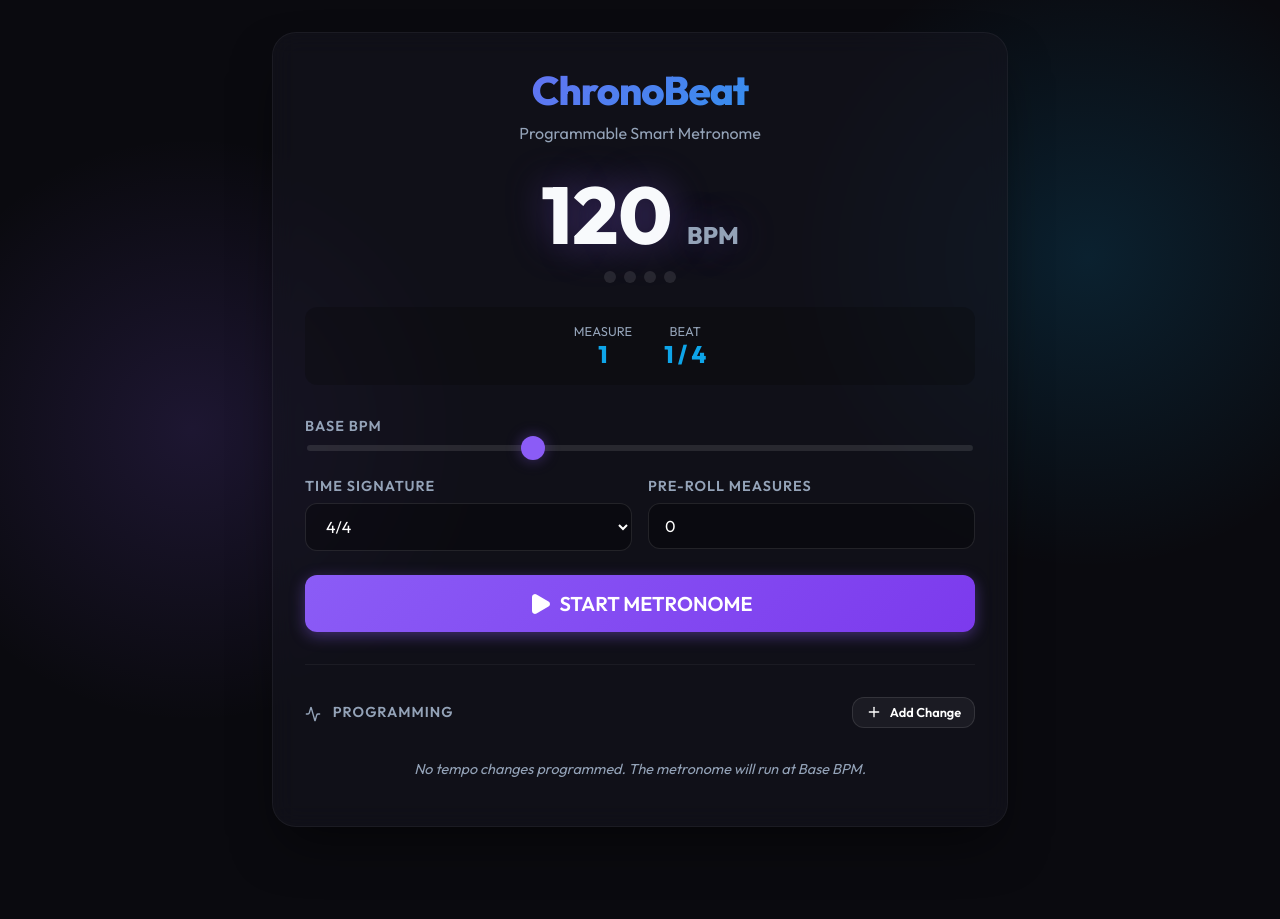
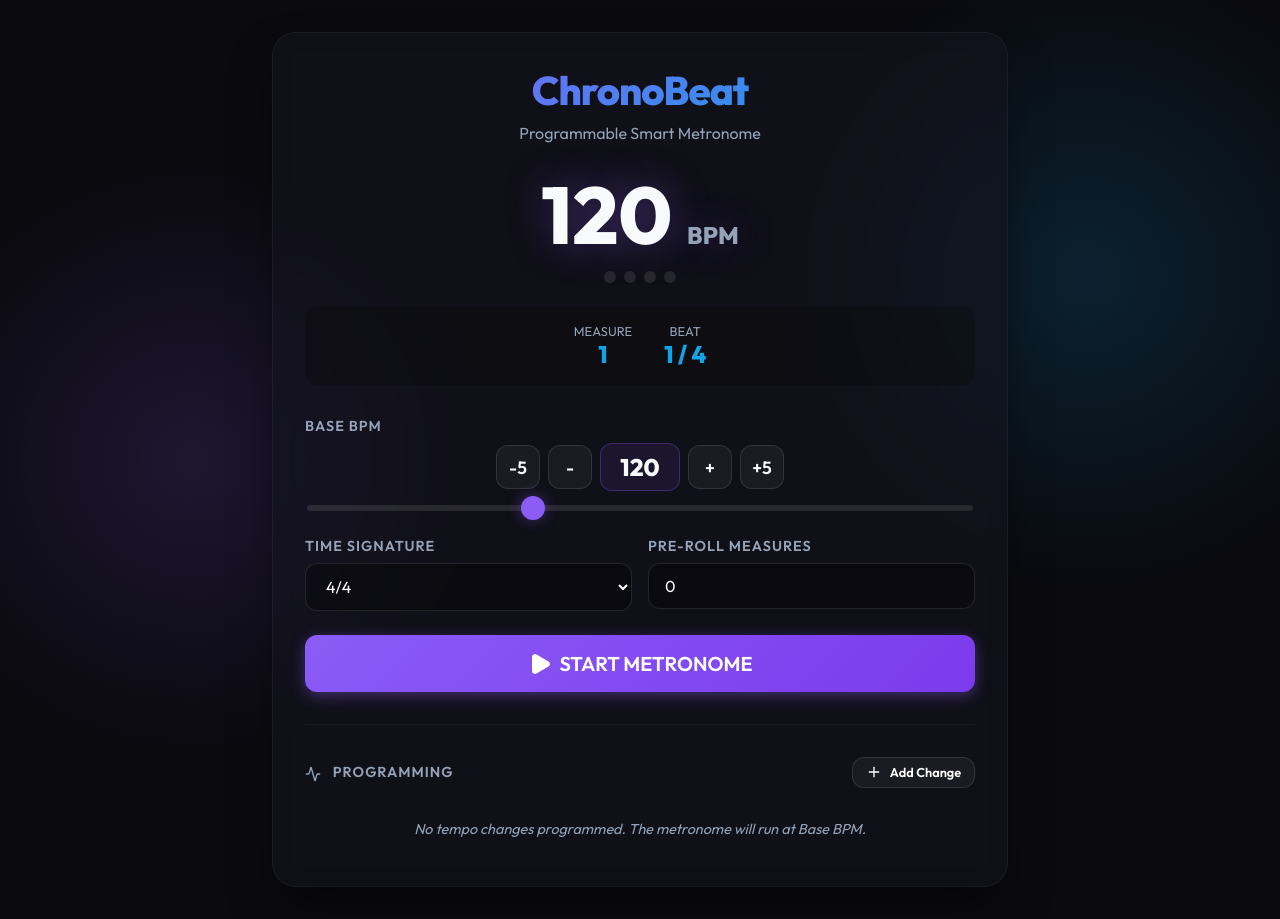
Before and after one commit to edward-zhu/metronome, a React (Vite) app: page / in a window 1280 px wide. Before the commit the page ends 859 px from the top, so only its background shows below. Built offline with nearby package versions, Linux system fonts and the light colour scheme.

Commit message:
feat: implement BPM stepper UI and optimize audio looping with multi-measure generation and drift detection

```diff
--- a/src/App.jsx
+++ b/src/App.jsx
@@ -8,6 +8,7 @@ import './index.css';
 // ---------------------------------------------------------------------------
 
 const SAMPLE_RATE = 44100;
+const LOOP_MEASURES = 32; // Generate many measures per WAV to minimize loop-gap frequency
 
 /** Write a WAV header into a DataView */
 function writeWavHeader(view, numSamples, sampleRate) {
@@ -93,6 +94,8 @@ function generateMeasures(baseBpm, beatsPerMeasure, rules, startMeasure, endMeas
 // React App
 // ---------------------------------------------------------------------------
 function App() {
+  const [bpmEditing, setBpmEditing] = useState(false);
+  const [bpmDraft, setBpmDraft] = useState('');
   const [isPlaying, setIsPlaying] = useState(false);
   const [baseBpm, setBaseBpm] = useState(() => {
     const s = localStorage.getItem('chronoBeat_baseBpm');
@@ -129,6 +132,7 @@ function App() {
   const isPlayingRef = useRef(false);
   const wakeLockRef = useRef(null);
   const measureCounterRef = useRef(1);   // tracks total measures for visual display when looping
+  const prevTimeRef = useRef(0);          // previous currentTime, used to detect loop wrap-around
 
   // ── MediaSession (lock-screen metadata) ──
   useEffect(() => {
@@ -149,6 +153,12 @@ function App() {
     const map = timingMapRef.current;
     if (map.length === 0) { rafRef.current = requestAnimationFrame(trackVisuals); return; }
 
+    // Detect loop wrap-around: currentTime jumped backwards significantly
+    if (prevTimeRef.current > 0.1 && t < prevTimeRef.current - 0.05) {
+      measureCounterRef.current += LOOP_MEASURES;
+    }
+    prevTimeRef.current = t;
+
     // Binary search for the last entry whose time <= t
     let lo = 0, hi = map.length - 1, idx = 0;
     while (lo <= hi) {
@@ -159,9 +169,7 @@ function App() {
     const entry = map[idx];
     if (entry) {
       setDisplayBeat(entry.beat + 1);
-      // If we're looping, offset the measure number
-      const measureOffset = measureCounterRef.current - 1;
-      setDisplayMeasure(entry.measure + measureOffset);
+      setDisplayMeasure(entry.measure + measureCounterRef.current);
       setDisplayBpm(entry.bpm);
     }
     rafRef.current = requestAnimationFrame(trackVisuals);
@@ -211,6 +219,7 @@ function App() {
       // STOP
       isPlayingRef.current = false;
       setIsPlaying(false);
+      prevTimeRef.current = 0;
       const audio = audioElRef.current;
       if (audio) { audio.pause(); audio.currentTime = 0; audio.onended = null; }
       if (rafRef.current) cancelAnimationFrame(rafRef.current);
@@ -229,16 +238,16 @@ function App() {
     let endMeasure;
     let willLoop;
     if (!hasRules && preRollMeasures === 0) {
-      // Simplest case: 1 measure, loop forever
-      endMeasure = 1;
+      // Simplest case: many measures in one WAV, loop forever
+      endMeasure = LOOP_MEASURES;
       willLoop = true;
     } else if (!hasRules && preRollMeasures > 0) {
-      // Pre-roll then 1 regular measure; after it ends, switch to looped single measure
-      endMeasure = 1;
+      // Pre-roll then many regular measures; after it ends, switch to looped WAV
+      endMeasure = LOOP_MEASURES;
       willLoop = false;
     } else {
-      // Has rules: render through all rules + 8 extra measures at final BPM
-      endMeasure = maxRuleMeasure + 8;
+      // Has rules: render through all rules + many extra measures at final BPM
+      endMeasure = maxRuleMeasure + LOOP_MEASURES;
       willLoop = false;
     }
 
@@ -247,21 +256,23 @@ function App() {
     wavUrlRef.current = result.wavUrl;
     timingMapRef.current = result.timingMap;
     measureCounterRef.current = 0; // no offset for initial playback
+    prevTimeRef.current = 0;
 
-    // Pre-generate the looped single-measure WAV at final BPM for after initial ends
+    // Pre-generate the looped multi-measure WAV at final BPM for after initial ends
     const finalBpm = result.finalBpm;
-    const loopResult = generateMeasures(finalBpm, beatsPerMeasure, [], 1, 1);
+    const loopResult = generateMeasures(finalBpm, beatsPerMeasure, [], 1, LOOP_MEASURES);
     loopWavUrlRef.current = loopResult.wavUrl;
 
     const audio = getAudioEl();
     audio.src = result.wavUrl;
-    audio.loop = willLoop;
+    audio.loop = willLoop; // Use native loop for seamless playback; measure tracking via currentTime wrap detection
 
-    // When initial WAV ends, switch to looping single-measure WAV
+    // When initial (non-looped) WAV ends, switch to looping single-measure WAV
     audio.onended = () => {
       if (!isPlayingRef.current) return;
-      // Calculate which measure we'd be on now
-      measureCounterRef.current = endMeasure; // offset for visual display
+      // Transition to loop WAV; measure counter is incremented via wrap detection in trackVisuals
+      measureCounterRef.current = endMeasure;
+      prevTimeRef.current = 0;
       timingMapRef.current = loopResult.timingMap;
       audio.src = loopWavUrlRef.current;
       audio.loop = true;
@@ -321,7 +332,36 @@ function App() {
 
       <div className="control-group" style={{ marginTop: '2rem' }}>
         <label className="control-label">Base BPM</label>
-        <div className="slider-container">
+        <div className="bpm-stepper">
+          <button className="stepper-btn" onClick={() => setBaseBpm(Math.max(30, baseBpm - 5))} disabled={isPlaying}>-5</button>
+          <button className="stepper-btn" onClick={() => setBaseBpm(Math.max(30, baseBpm - 1))} disabled={isPlaying}>-</button>
+          {bpmEditing ? (
+            <input
+              className="bpm-inline-input"
+              type="text"
+              inputMode="numeric"
+              pattern="[0-9]*"
+              autoFocus
+              value={bpmDraft}
+              onChange={(e) => setBpmDraft(e.target.value.replace(/[^0-9]/g, ''))}
+              onBlur={() => {
+                const v = parseInt(bpmDraft, 10);
+                if (v >= 30 && v <= 300) setBaseBpm(v);
+                setBpmEditing(false);
+              }}
+              onKeyDown={(e) => {
+                if (e.key === 'Enter') e.target.blur();
+              }}
+            />
+          ) : (
+            <button className="bpm-value-btn" onClick={() => { if (!isPlaying) { setBpmDraft(String(baseBpm)); setBpmEditing(true); } }} disabled={isPlaying}>
+              {baseBpm}
+            </button>
+          )}
+          <button className="stepper-btn" onClick={() => setBaseBpm(Math.min(300, baseBpm + 1))} disabled={isPlaying}>+</button>
+          <button className="stepper-btn" onClick={() => setBaseBpm(Math.min(300, baseBpm + 5))} disabled={isPlaying}>+5</button>
+        </div>
+        <div className="slider-container" style={{ marginTop: '0.75rem' }}>
           <input type="range" className="slider" min="30" max="300" value={baseBpm}
             onChange={(e) => setBaseBpm(parseInt(e.target.value))} disabled={isPlaying} />
         </div>
@@ -341,7 +381,7 @@ function App() {
         </div>
         <div className="flex-1">
           <label className="control-label">Pre-roll Measures</label>
-          <input type="number" min="0" max="10" value={preRollMeasures}
+          <input type="number" inputMode="numeric" pattern="[0-9]*" min="0" max="10" value={preRollMeasures}
             onChange={(e) => setPreRollMeasures(parseInt(e.target.value) || 0)} disabled={isPlaying} />
         </div>
       </div>
@@ -372,13 +412,13 @@ function App() {
             <div key={idx} className="rule-item">
               <div style={{ flex: 1 }}>
                 <span style={{ fontSize: '0.8rem', color: 'var(--text-muted)' }}>At Measure</span>
-                <input type="number" min="2" value={rule.measure}
+                <input type="number" inputMode="numeric" pattern="[0-9]*" min="2" value={rule.measure}
                   onChange={(e) => updateRule(idx, 'measure', e.target.value)}
                   style={{ marginTop: '0.2rem', padding: '0.5rem' }} />
               </div>
               <div style={{ flex: 1 }}>
                 <span style={{ fontSize: '0.8rem', color: 'var(--text-muted)' }}>Change to (BPM)</span>
-                <input type="number" min="30" max="300" value={rule.newBpm}
+                <input type="number" inputMode="numeric" pattern="[0-9]*" min="30" max="300" value={rule.newBpm}
                   onChange={(e) => updateRule(idx, 'newBpm', e.target.value)}
                   style={{ marginTop: '0.2rem', padding: '0.5rem' }} />
               </div>
--- a/src/index.css
+++ b/src/index.css
@@ -118,6 +118,81 @@ body {
 
 .slider::-webkit-slider-thumb:hover {
   transform: scale(1.1);
+}
+
+.bpm-stepper {
+  display: flex;
+  align-items: center;
+  justify-content: center;
+  gap: 0.5rem;
+}
+
+.stepper-btn {
+  display: flex;
+  align-items: center;
+  justify-content: center;
+  width: 44px;
+  height: 44px;
+  border-radius: 12px;
+  border: 1px solid rgba(255, 255, 255, 0.1);
+  background: rgba(255, 255, 255, 0.05);
+  color: var(--text-main);
+  font-family: inherit;
+  font-size: 1.1rem;
+  font-weight: 600;
+  cursor: pointer;
+  transition: all 0.15s ease;
+  -webkit-tap-highlight-color: transparent;
+  user-select: none;
+}
+
+.stepper-btn:active:not(:disabled) {
+  background: rgba(139, 92, 246, 0.3);
+  transform: scale(0.92);
+}
+
+.stepper-btn:disabled {
+  opacity: 0.3;
+  cursor: not-allowed;
+}
+
+.bpm-value-btn {
+  min-width: 80px;
+  height: 48px;
+  border-radius: 12px;
+  border: 1px solid rgba(139, 92, 246, 0.3);
+  background: rgba(139, 92, 246, 0.1);
+  color: var(--text-main);
+  font-family: inherit;
+  font-size: 1.5rem;
+  font-weight: 800;
+  cursor: pointer;
+  transition: all 0.15s ease;
+  -webkit-tap-highlight-color: transparent;
+}
+
+.bpm-value-btn:active:not(:disabled) {
+  background: rgba(139, 92, 246, 0.25);
+}
+
+.bpm-value-btn:disabled {
+  opacity: 0.4;
+  cursor: not-allowed;
+}
+
+.bpm-inline-input {
+  width: 80px;
+  height: 48px;
+  border-radius: 12px;
+  border: 2px solid var(--primary);
+  background: rgba(0, 0, 0, 0.4);
+  color: var(--text-main);
+  font-family: inherit;
+  font-size: 1.5rem;
+  font-weight: 800;
+  text-align: center;
+  outline: none;
+  box-shadow: 0 0 12px var(--primary-glow);
 }
 
 .flex-row {
```
